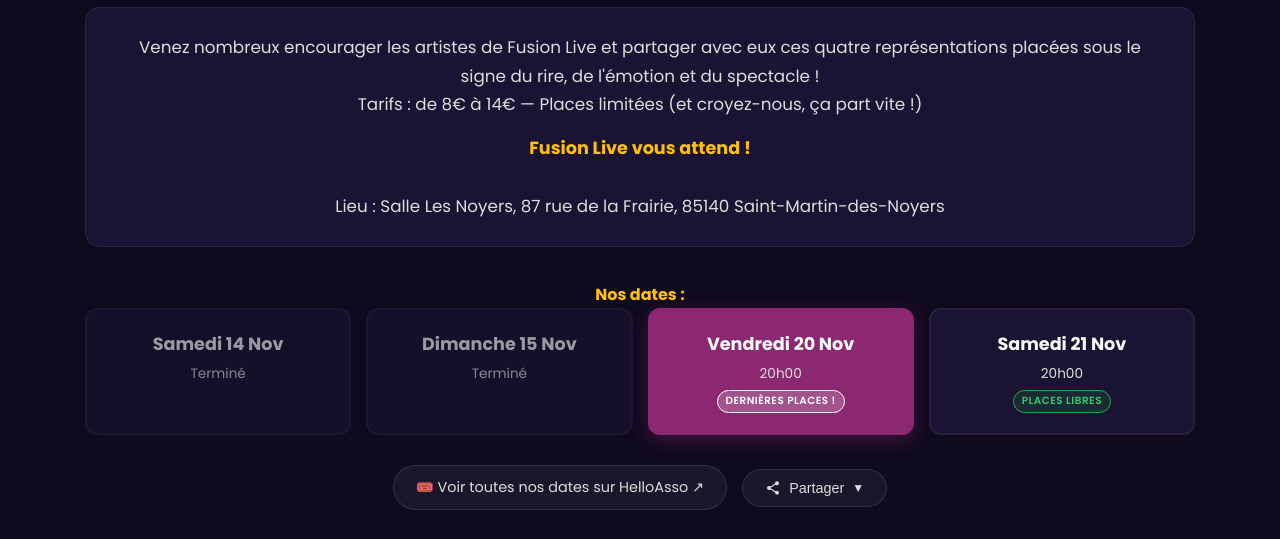
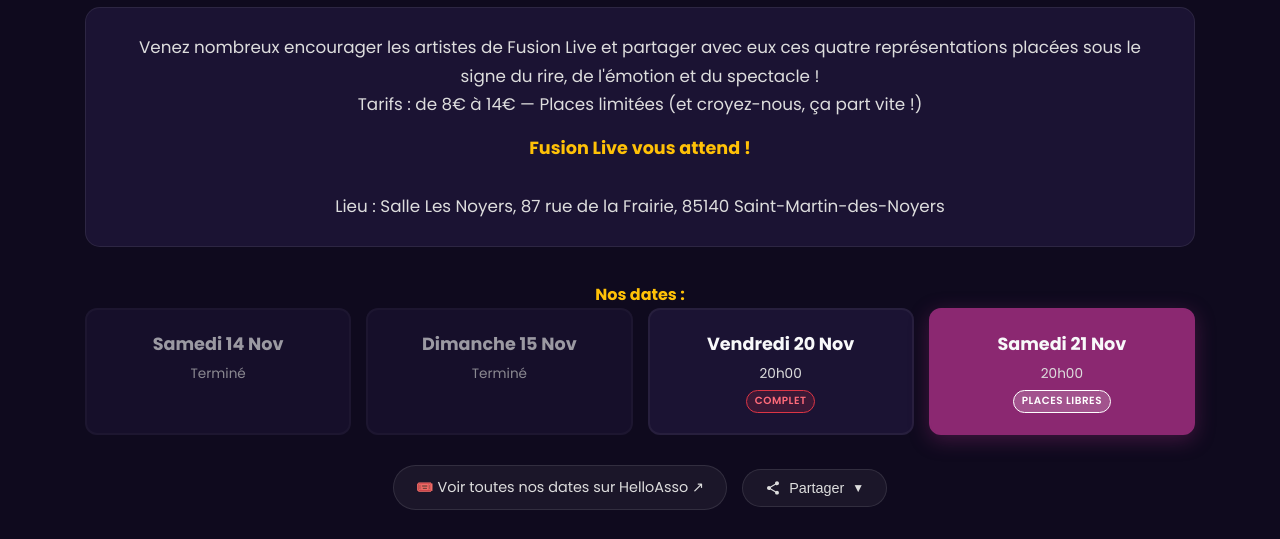
Before and after one commit to Mintaka44/fusionlive, a plain HTML site: page reservation.html in a window 1280 px wide. Shown: the part 194-733 px from the top of the page. Drawn offline with Linux system fonts and the light colour scheme.

Commit message:
Update reservation.html

```diff
--- a/reservation.html
+++ b/reservation.html
@@ -123,6 +123,7 @@
         }
 
         .date-tab {
+            position: relative;
             background: var(--dark-card);
             border: 2px solid rgba(255, 255, 255, 0.05);
             border-radius: 12px;
@@ -301,6 +302,14 @@
             font-weight: 600;
         }
 
+        .reservation-complet {
+            text-align: center;
+            padding: 60px 20px;
+            color: #ff6b7a;
+            font-size: 1.4rem;
+            font-weight: 600;
+        }
+
         iframe {
             width: 100%;
             height: 100%;
@@ -317,32 +326,7 @@
             font-size: 0.85rem;
         }
 
-		.date-tab {
-            position: relative; /* Nécessaire pour le badge */
-        }
-
-        .badge-tab {
-            display: inline-block;
-            background: rgba(255, 193, 7, 0.15);
-            border: 1px solid var(--accent);
-            color: var(--accent);
-            font-size: 0.65rem;
-            font-weight: 600;
-            padding: 2px 8px;
-            border-radius: 12px;
-            margin-top: 6px;
-            text-transform: uppercase;
-            letter-spacing: 0.5px;
-        }
-
-        /* Ajustement quand l'onglet est actif pour garder une bonne visibilité du badge */
-        .date-tab.active .badge-tab {
-            background: rgba(255, 255, 255, 0.2);
-            border-color: white;
-            color: white;
-        }
-
-		/* Badge vert pour les onglets */
+        /* Badge vert pour les onglets */
         .badge-tab-libre {
             display: inline-block;
             background: rgba(40, 167, 69, 0.15);
@@ -363,6 +347,26 @@
             color: white;
         }
 
+        /* Badge rouge pour les onglets */
+        .badge-tab-complet {
+            display: inline-block;
+            background: rgba(220, 53, 69, 0.16);
+            border: 1px solid #dc3545;
+            color: #ff6b7a;
+            font-size: 0.65rem;
+            font-weight: 600;
+            padding: 2px 8px;
+            border-radius: 12px;
+            margin-top: 6px;
+            text-transform: uppercase;
+            letter-spacing: 0.5px;
+        }
+
+        .date-tab.active .badge-tab-complet {
+            background: rgba(255, 255, 255, 0.2);
+            border-color: white;
+            color: white;
+        }
     </style>
 </head>
 <body>
@@ -402,7 +406,7 @@
             <div class="date-tab" onclick="selectDate('date3')" id="tab-date3">
                 <h3>Vendredi 20 Nov</h3>
                 <p>20h00</p>
-                <div class="badge-tab">Dernières places !</div>
+                <div class="badge-tab-complet">Complet</div>
             </div>
             <div class="date-tab" onclick="selectDate('date4')" id="tab-date4">
                 <h3>Samedi 21 Nov</h3>
@@ -455,7 +459,7 @@
 
         <!-- Zone d'affichage du widget HelloAsso -->
         <div class="widget-box" id="widgetContainer">
-            <!-- Les iframes HelloAsso s'injecteront ici dynamiquement -->
+            <!-- Les iframes HelloAsso ou messages d'état s'injecteront ici dynamiquement -->
         </div>
     </div>
 
@@ -472,8 +476,14 @@
         const helloAssoWidgets = {
             date1: null,
             date2: null,
-            date3: "https://www.helloasso.com/associations/fusion-live-st-martin/evenements/spectacle-du-vendredi-20-11-2027/widget",
+            date3: null,
             date4: "https://www.helloasso.com/associations/fusion-live-st-martin/evenements/spectacle-du-samedi-21-11-2027/widget"
+        };
+
+        const closedMessages = {
+            date1: `<div class="spectacle-termine">Spectacle terminé</div>`,
+            date2: `<div class="spectacle-termine">Spectacle terminé</div>`,
+            date3: `<div class="reservation-complet">Réservation terminée - complet</div>`
         };
 
         function selectDate(dateKey) {
@@ -496,7 +506,7 @@
                     </div>
                 `;
             } else {
-                container.innerHTML = `<div class="spectacle-termine">Spectacle terminé</div>`;
+                container.innerHTML = closedMessages[dateKey] || `<div class="spectacle-termine">Spectacle terminé</div>`;
             }
         }
 
@@ -554,10 +564,10 @@
             const urlParams = new URLSearchParams(window.location.search);
             const requestedDate = urlParams.get('date');
 
-            if (requestedDate && helloAssoWidgets[requestedDate]) {
+            if (requestedDate && Object.prototype.hasOwnProperty.call(helloAssoWidgets, requestedDate)) {
                 selectDate(requestedDate);
             } else {
-                selectDate('date3');
+                selectDate('date4');
             }
         });
     </script>
```
